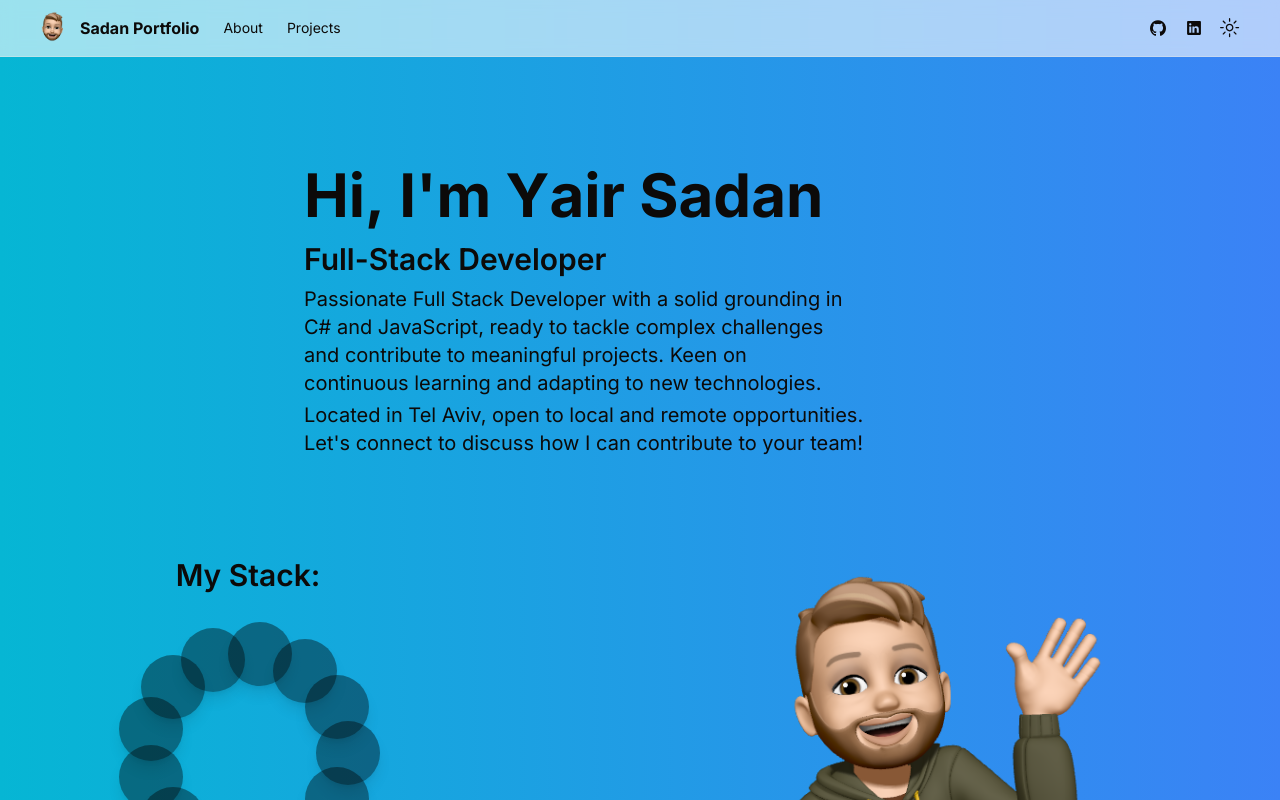
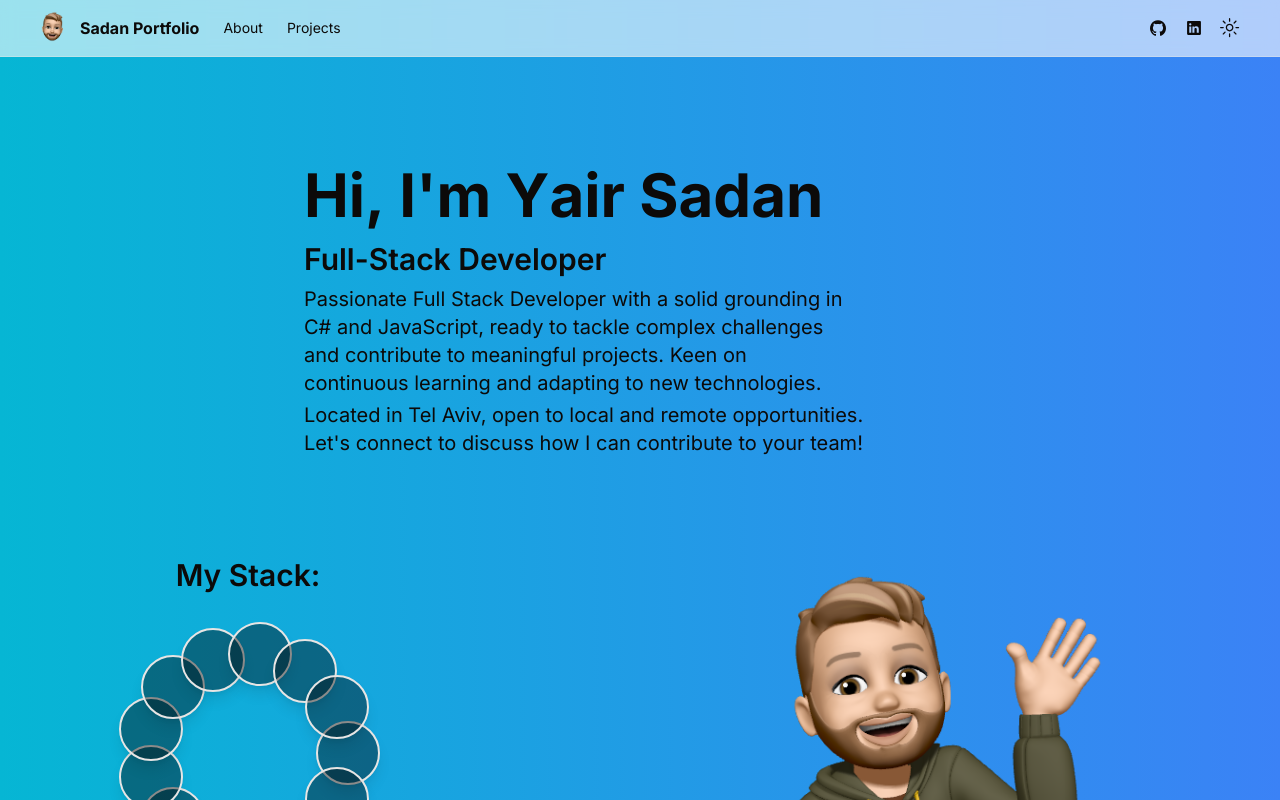
Before and after one commit to YairSadan/portfolio, a Next.js app: page / in a window 1280 px wide. Shown: the top 800 px of the page. Built offline with nearby package versions, Linux system fonts and the light colour scheme.

Commit message:
Refactor MyStack component to improve readability and add border to LogoLink

```diff
--- a/components/my-stack.tsx
+++ b/components/my-stack.tsx
@@ -60,7 +60,12 @@ const stack = [
 const MyStack = () => {
   const radius = 100; // Radius of the circle
   return (
-    <motion.ul variants={container} initial="hidden" animate="visible" className="z-10">
+    <motion.ul
+      variants={container}
+      initial="hidden"
+      animate="visible"
+      className="z-10"
+    >
       <h3 className="text-3xl font-semibold">My Stack:</h3>
       <div className="h-80 flex justify-center items-center rounded-full">
         <div className="relative">
@@ -79,10 +84,7 @@ const MyStack = () => {
                     top: `calc(50% + ${y}px)`,
                   }}
                 >
-                  <LogoLink
-                    title={logo.title}
-                    href={logo.href}
-                  />
+                  <LogoLink title={logo.title} href={logo.href} />
                 </div>
               </motion.li>
             );
@@ -145,9 +147,9 @@ const LogoLink = ({ href, title }: LogoLinkProps) => {
   }
 
   className +=
-    " size-16 -translate-x-1/2 -translate-y-1/2 absolute cursor-pointer bg-black/40 rounded-full shadow-lg hover:scale-110 transition-transform duration-300 ease-in-out";
+    " size-16 -translate-x-1/2 -translate-y-1/2 absolute cursor-pointer border-2 bg-black/40 dark:bg-white/40 rounded-full shadow-lg hover:scale-110 transition-transform duration-300 ease-in-out";
 
-  return <Link href={href} target="_blank" className={className}></Link>;
+  return <Link href={href} target="_blank" className={className} />;
 };
 
 const container = {
```
